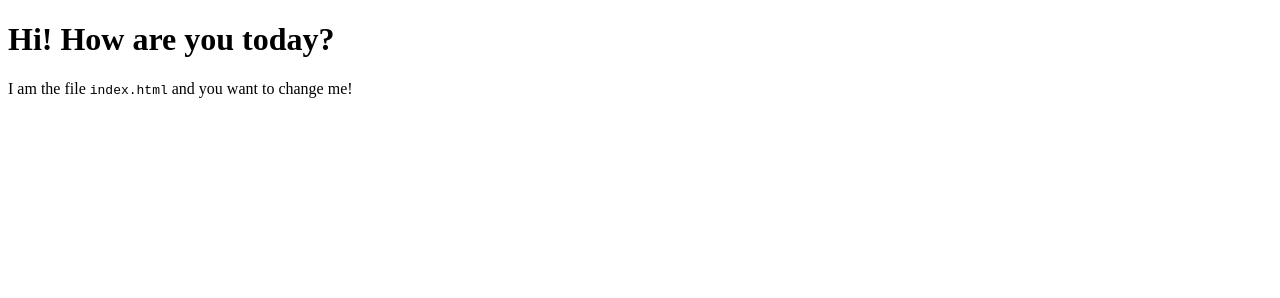
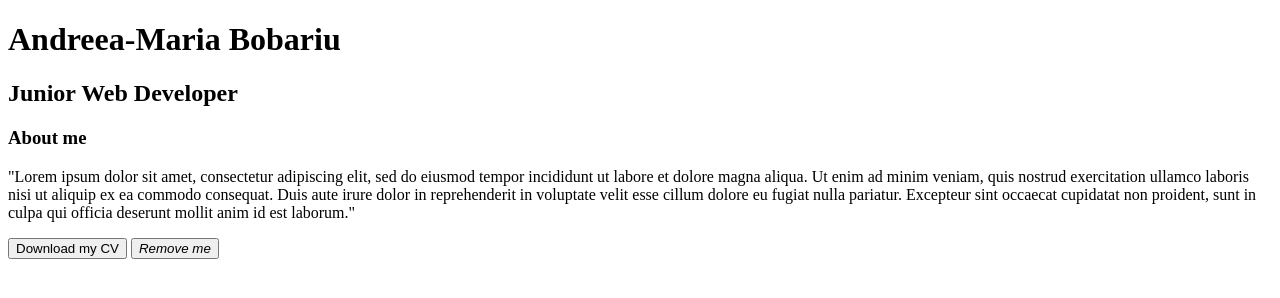
Before and after one commit to codetapacademy/my-cv-v2-starter, a website: page web/index.html in a window 1280 px wide. Drawn offline with Linux system fonts and the light colour scheme.

Commit message:
about me first change

```diff
--- a/web/index.html
+++ b/web/index.html
@@ -4,8 +4,18 @@
     <title>My CV v2 - starter</title>
   </head>
   <body>
-    <!-- Change this file -->
-    <h1>Hi! How are you today?</h1>
-    <p>I am the file <code>index.html</code> and you want to change me!</p>
+    <div class="about-me">
+      <h1>Andreea-Maria Bobariu</h1>
+      <h2>Junior Web Developer</h2>
+      <h3>About me</h3>
+      <div class="box-shadow"></div>
+        <p class="text-description">"Lorem ipsum dolor sit amet, consectetur adipiscing elit, sed do eiusmod tempor incididunt ut labore et dolore magna aliqua. Ut enim ad minim veniam, quis nostrud exercitation ullamco laboris nisi ut aliquip ex ea commodo consequat. Duis aute irure dolor in reprehenderit in voluptate velit esse cillum dolore eu fugiat nulla pariatur. Excepteur sint occaecat cupidatat non proident, sunt in culpa qui officia deserunt mollit anim id est laborum."</p>
+    </div>
+    <button>Download my CV</button>
+    <button class="disc">
+      <i class="icon__arrow-down">Remove me</i>
+    </button>
+    <div class="connect"></div>
+    <div class="skill-list"></div>
   </body>
 </html>
```
